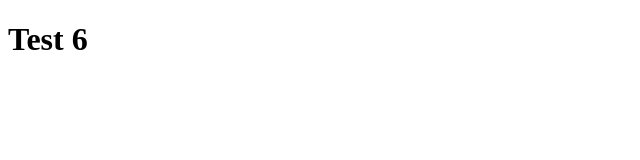
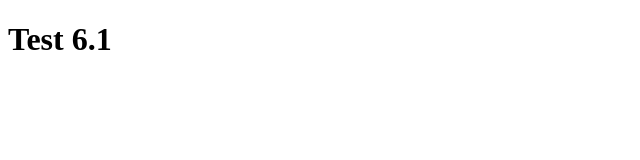
Before and after one commit to felixoi/pr-deploy, a plain HTML site: page index.html in a window 1280 px wide. Shown: the full height of the page, 0-640 px from the left. Drawn offline with Linux system fonts and the light colour scheme.

Commit message:
Update index.html

```diff
--- a/index.html
+++ b/index.html
@@ -5,6 +5,6 @@
     <title>Test Deployment</title>
 </head>
 <body>
-    <h1>Test 6</h1>
+    <h1>Test 6.1</h1>
 </body>
 </html>
```
